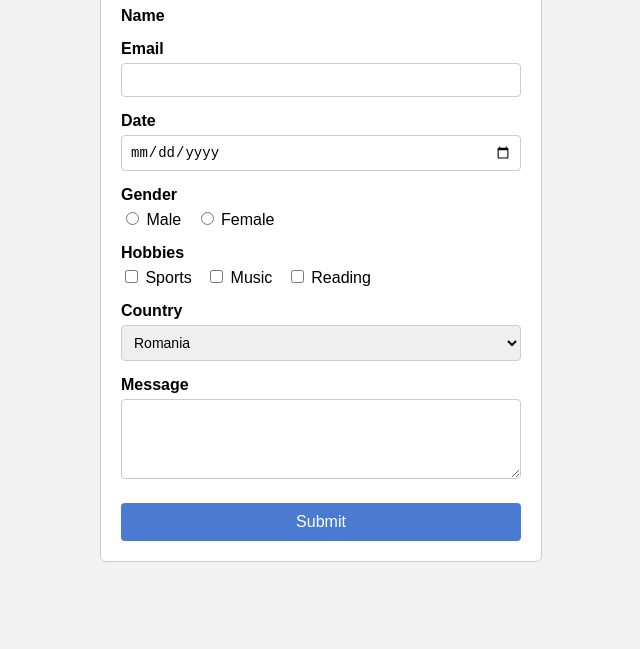
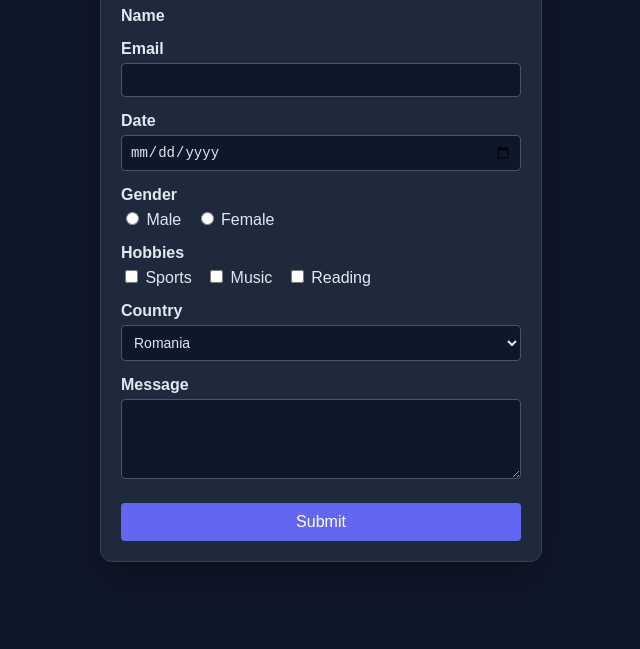
Before and after one commit to MateiTita/WEB_prj_git, a plain HTML site: page index.html in a window 1280 px wide. Shown: the part 151-800 px from the top of the page, without its empty margins (319-959 px from the left). Drawn offline with Linux system fonts and the light colour scheme.

Commit message:
dark themed site

```diff
--- a/style.css
+++ b/style.css
@@ -1,6 +1,7 @@
 body {
     font-family: Arial, sans-serif;
-    background-color: #f2f2f2;
+    background: #0f172a;
+    color: #e2e8f0;
     margin: 0;
     padding: 20px;
 }
@@ -9,14 +10,16 @@ form {
     max-width: 400px;
     margin: 0 auto;
     padding: 20px;
-    background-color: #fff;
-    border: 1px solid #ccc;
-    border-radius: 6px;
+    background: #1e293b;
+    border: 1px solid #334155;
+    border-radius: 12px;
+    box-shadow: 0 18px 40px rgb(0 0 0 / 25%);
 }
 
 h1 {
     margin-top: 0;
     text-align: center;
+    color: #f8fafc;
 }
 
 label[for],
@@ -33,10 +36,12 @@ select,
 textarea {
     width: 100%;
     padding: 8px;
-    border: 1px solid #ccc;
+    border: 1px solid #475569;
     border-radius: 4px;
     box-sizing: border-box;
     font-size: 14px;
+    background-color: #0f172a;
+    color: #e2e8f0;
 }
 
 textarea {
@@ -47,7 +52,7 @@ button {
     width: 100%;
     margin-top: 20px;
     padding: 10px;
-    background-color: #4a7bd0;
+    background-color: #6366f1;
     color: #fff;
     border: none;
     border-radius: 4px;
@@ -61,12 +66,13 @@ input[type="date"]:focus,
 select:focus,
 textarea:focus {
     outline: none;
-    border-color: #4a7bd0;
+    border-color: #818cf8;
+    box-shadow: 0 0 0 3px rgb(99 102 241 / 20%);
 }
 
 input[type="radio"],
 input[type="checkbox"] {
-    accent-color: #4a7bd0;
+    accent-color: #818cf8;
 }
 
 label:not([for]) {
@@ -79,5 +85,5 @@ textarea {
 }
 
 button:hover {
-    background-color: #3a64ad;
+    background-color: #4f46e5;
 }
```
